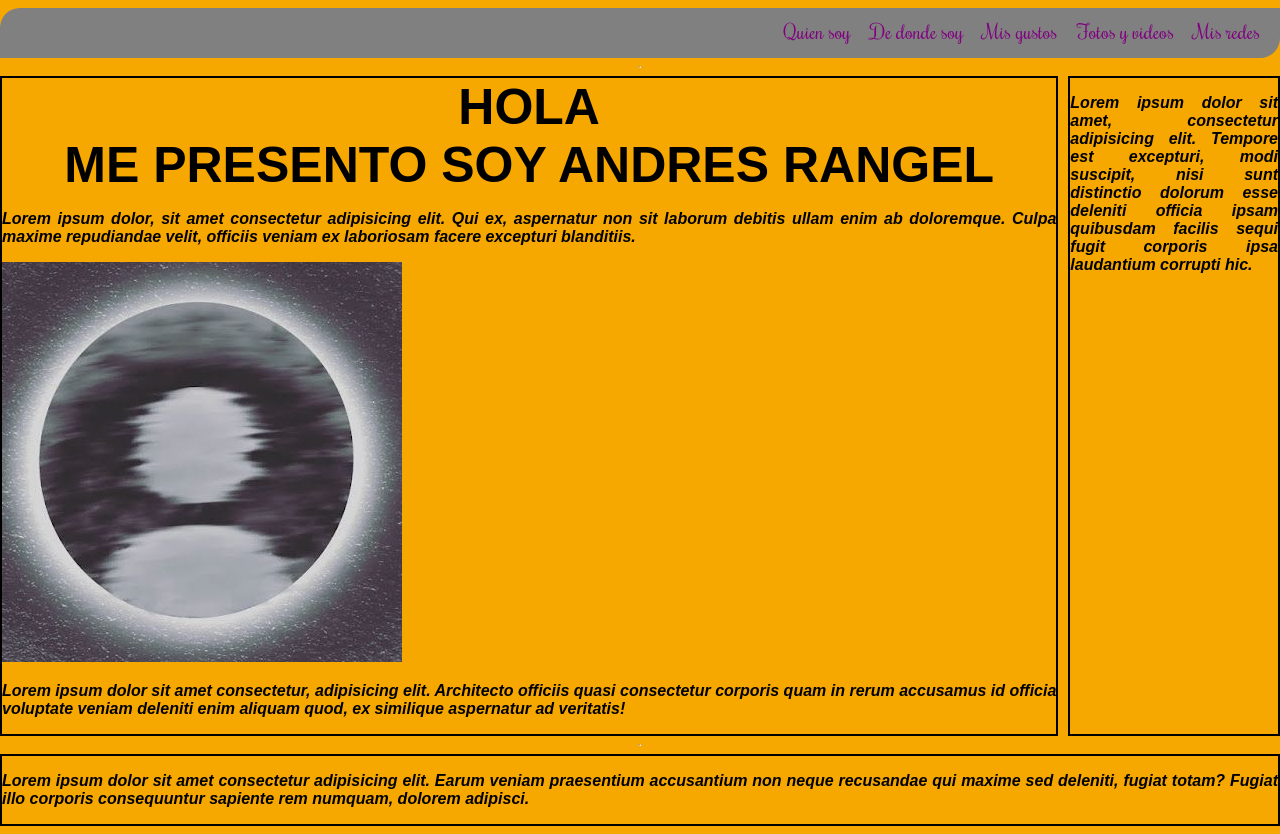
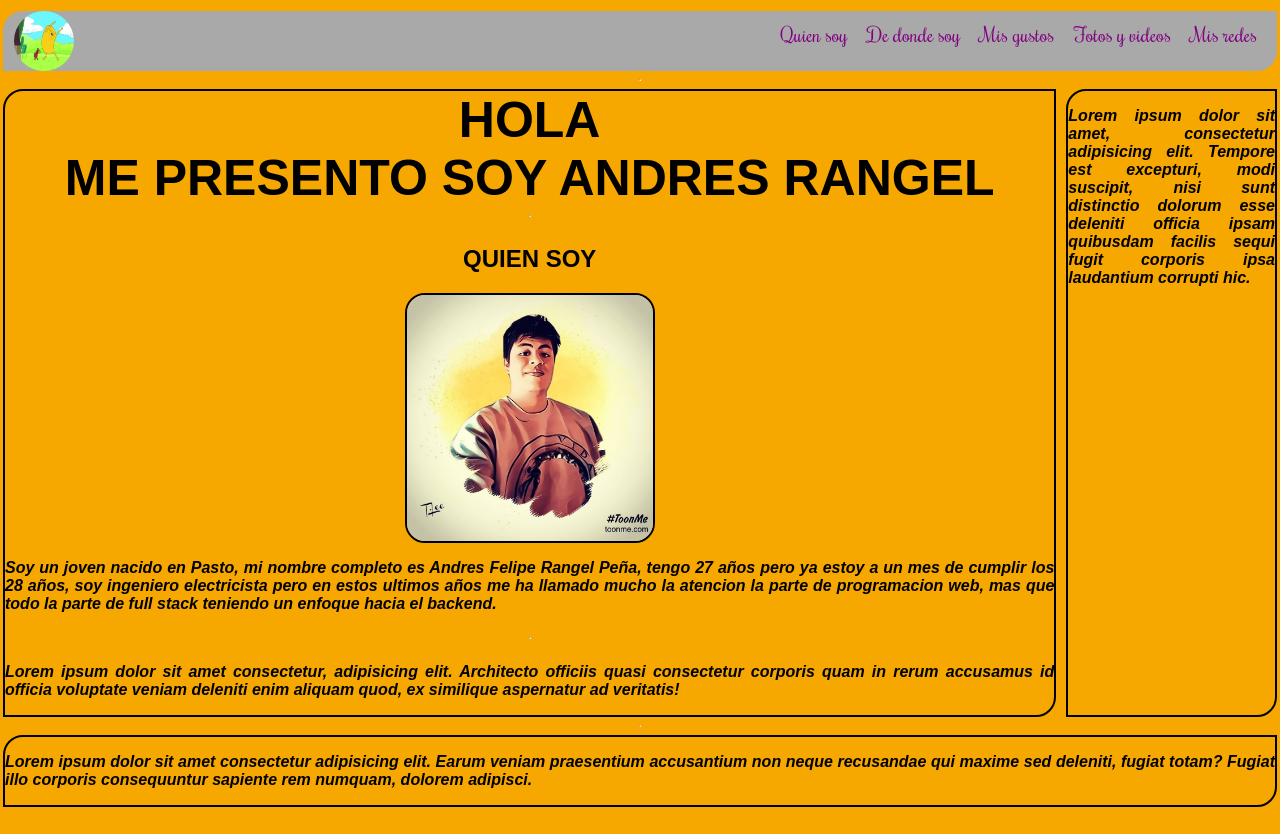
Before and after one commit to andrespeco0987/Proyecto-Sobre-Mi, a plain HTML site: page index.html in a window 1280 px wide. Drawn offline with nearby package versions, Linux system fonts and the light colour scheme; a web font is replaced by a local one.

Commit message:
main cambios

```diff
--- a/css/style.css
+++ b/css/style.css
@@ -12,14 +12,24 @@ body {
 	display: flex;
 	flex-wrap: wrap;
 	text-align: justify;
+	padding: 3px;
 }
 header {
 	width: 100%;
 	position: relative;
-	background-color: gray;
+	background-color: darkgrey;
 	border-radius: 20px 0 20px 0;
 	color: aliceblue;
-	height: 50px;
+	height: 60px;
+}
+
+#iconav {
+	position: absolute;
+	display: flex;
+	border-radius: 50%;
+	left: 14px;
+	width: 60px;
+	height: 60px;
 }
 
 .container {
@@ -31,8 +41,28 @@ header {
 main {
 	width: 100%;
 	height: 100%;
+	display: grid;
 	grid-column: 1;
 	/* background-color: aqua; */
+	border: 2px solid black;
+	border-radius: 20px 0 20px 0;
+}
+
+.contenedor {
+	width: 100%;
+	height: 100%;
+	display: flex;
+	justify-content: center;
+	align-items: center;
+}
+
+.perfil {
+	display: flex;
+	justify-content: center;
+	align-items: center;
+	border-radius: 20px;
+	width: 250px;
+	height: 250px;
 	border: 2px solid black;
 }
 
@@ -42,12 +72,14 @@ aside {
 	grid-column: 1;
 	/* background-color: coral; */
 	border: 2px solid black;
+	border-radius: 20px 0 20px 0;
 }
 
 footer {
 	width: 100%;
 	/* background-color: blue; */
 	border: 2px solid black;
+	border-radius: 20px 0 20px 0;
 }
 
 main #h1,
@@ -55,6 +87,15 @@ main #h1,
 	text-align: center;
 	font-size: 50px;
 	margin: 0;
+	font-family: "Tilt Prism", sans-serif;
+	font-optical-sizing: auto;
+	font-weight: 900;
+	font-style: normal;
+	font-variation-settings: "XROT" 0, "YROT" 0;
+}
+
+.subti {
+	text-align: center;
 	font-family: "Tilt Prism", sans-serif;
 	font-optical-sizing: auto;
 	font-weight: 900;
--- a/index.html
+++ b/index.html
@@ -6,13 +6,14 @@
 		<link rel="stylesheet" href="https://fonts.googleapis.com/css2?family=Material+Symbols+Outlined:opsz,wght,FILL,GRAD@20..48,100..700,0..1,-50..200" />
 		<link rel="stylesheet" href="./css/style.css" />
 		<title>Conoceme Soy Andres</title>
-		<link rel="shortcut icon" href="./imagenes/deadpool.Jpg" type="image/x-icon" />
+		<link rel="shortcut icon" href="./multimedia/deadpoollog.png" type="image/x-icon" />
 		<link rel="preconnect" href="https://fonts.googleapis.com" />
 		<link rel="preconnect" href="https://fonts.gstatic.com" crossorigin />
 		<link href="https://fonts.googleapis.com/css2?family=Rochester&family=Tilt+Prism&display=swap" rel="stylesheet" />
 	</head>
 	<body>
 		<header>
+			<img id="iconav" src="./multimedia/jakedance.gif" alt="image" />
 			<label for="checkMenu">
 				<span class="material-symbols-outlined"> menu </span>
 			</label>
@@ -30,11 +31,16 @@
 			<main>
 				<h1 id="h1">HOLA</h1>
 				<h2 id="h2">ME PRESENTO SOY ANDRES RANGEL</h2>
+				<hr />
+				<h2 class="subti">QUIEN SOY</h2>
+				<div class="contenedor">
+					<img class="perfil" src="./multimedia/IMG_20210419_223222_083.jpg" alt="perfil" />
+				</div>
 				<p>
-					Lorem ipsum dolor, sit amet consectetur adipisicing elit. Qui ex, aspernatur non sit laborum debitis ullam enim ab doloremque. Culpa maxime repudiandae velit, officiis veniam ex
-					laboriosam facere excepturi blanditiis.
+					Soy un joven nacido en Pasto, mi nombre completo es Andres Felipe Rangel Peña, tengo 27 años pero ya estoy a un mes de cumplir los 28 años, soy ingeniero electricista pero en estos
+					ultimos años me ha llamado mucho la atencion la parte de programacion web, mas que todo la parte de full stack teniendo un enfoque hacia el backend.
 				</p>
-				<img src="./imagenes/priheader.Jpg" alt="image" />
+				<hr />
 				<p>
 					Lorem ipsum dolor sit amet consectetur, adipisicing elit. Architecto officiis quasi consectetur corporis quam in rerum accusamus id officia voluptate veniam deleniti enim aliquam quod,
 					ex similique aspernatur ad veritatis!
```
Also changed, not shown: imagenes/deadpool.Jpg (deleted), imagenes/fondo.JPG (deleted), multimedia/IMG_20210419_223222_083.jpg (added), multimedia/deadpoollog.png (added), multimedia/jakedance.gif (added), multimedia/priheader.Jpg (renamed from imagenes/priheader.Jpg).
